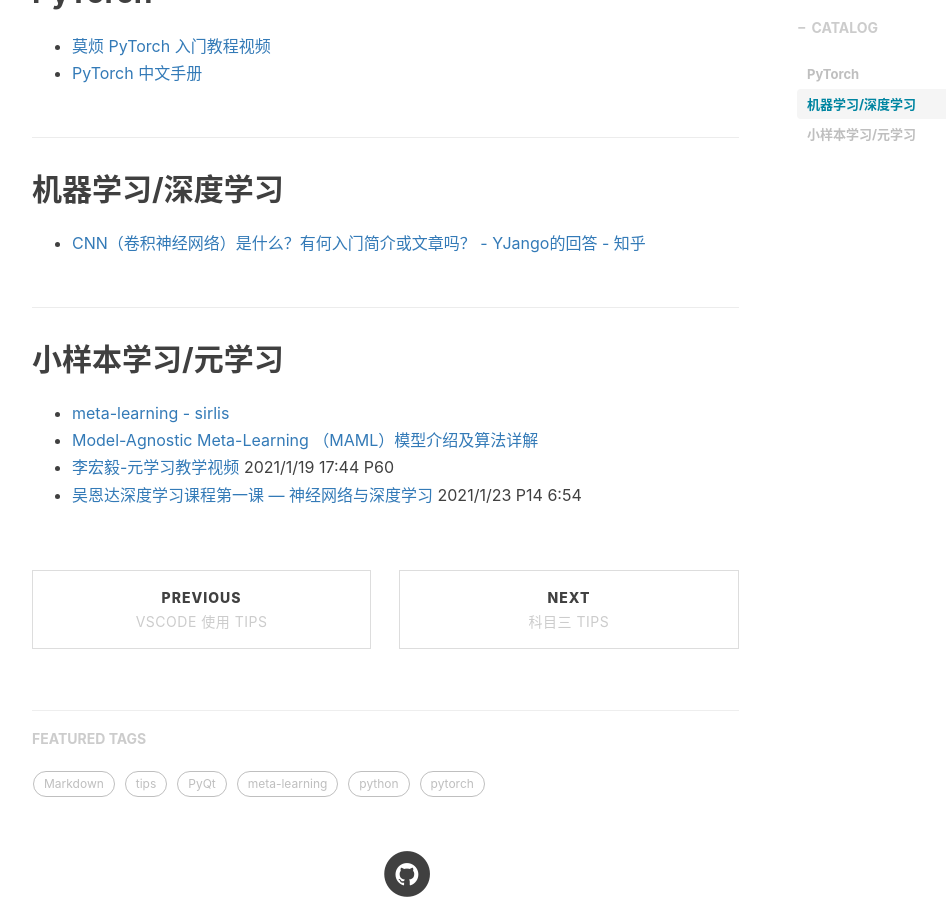
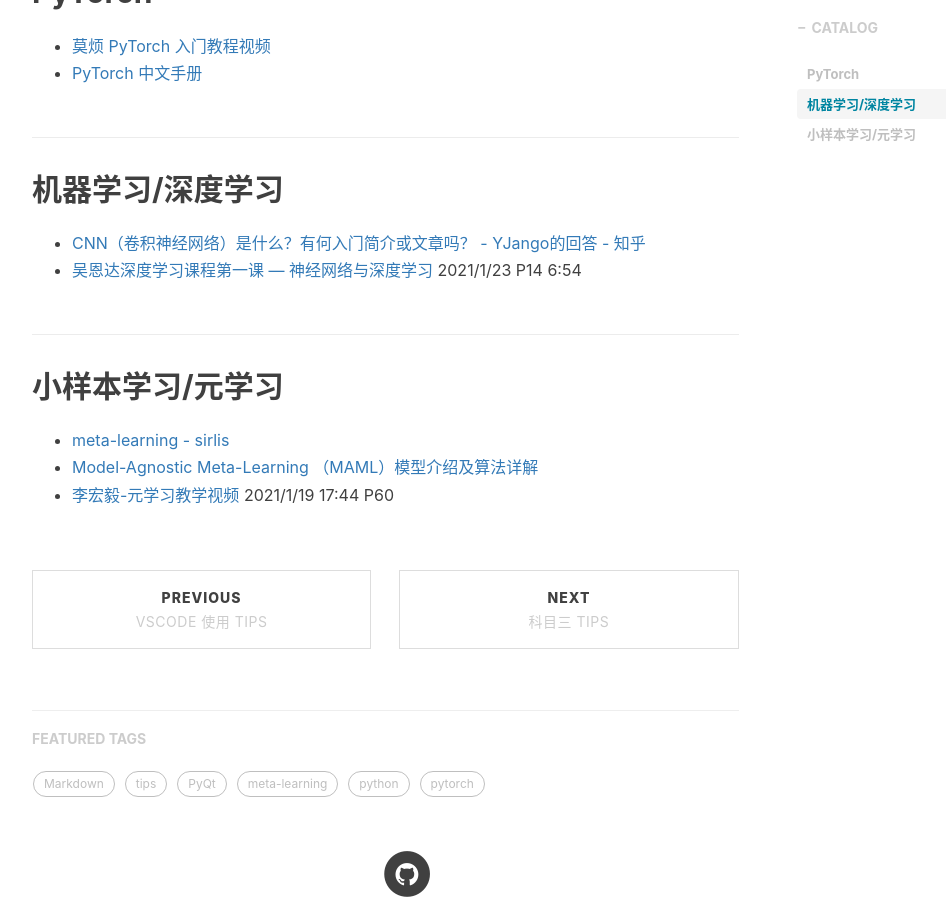
Before and after one commit to vegetarianfish/vegetarianfish.github.io, a Jekyll site: the page built from _posts/2021-1-17-毕业设计学习资料.md, in a window 1280 px wide and 900 px high, scrolled down 587 px. Shown: the whole window, without its empty margins (233-1179 px from the left). Built offline with Jekyll 4.4.1, drawn with Linux system fonts in a browser that asks for light colours; nearby versions of some CDN libraries; comment, search, counter and statistics services are not loaded.

```diff
--- a/_posts/2021-1-17-毕业设计学习资料.md
+++ b/_posts/2021-1-17-毕业设计学习资料.md
@@ -17,10 +17,10 @@ tags:
 
 ## 机器学习/深度学习
 - [CNN（卷积神经网络）是什么？有何入门简介或文章吗？ - YJango的回答 - 知乎](https://www.zhihu.com/question/52668301/answer/194998098)
+- [吴恩达深度学习课程第一课 — 神经网络与深度学习](https://www.bilibili.com/video/BV164411m79z?p=14) 2021/1/23 P14 6:54
 
 ## 小样本学习/元学习
 
 - [meta-learning - sirlis](http://sirlis.cn/tags/metalearning/)
 - [Model-Agnostic Meta-Learning （MAML）模型介绍及算法详解](https://zhuanlan.zhihu.com/p/57864886)
 - [李宏毅-元学习教学视频](https://www.bilibili.com/video/BV15b411g7Wd?p=57) 2021/1/19 17:44 P60
-- [吴恩达深度学习课程第一课 — 神经网络与深度学习](https://www.bilibili.com/video/BV164411m79z?p=14) 2021/1/23 P14 6:54
```
